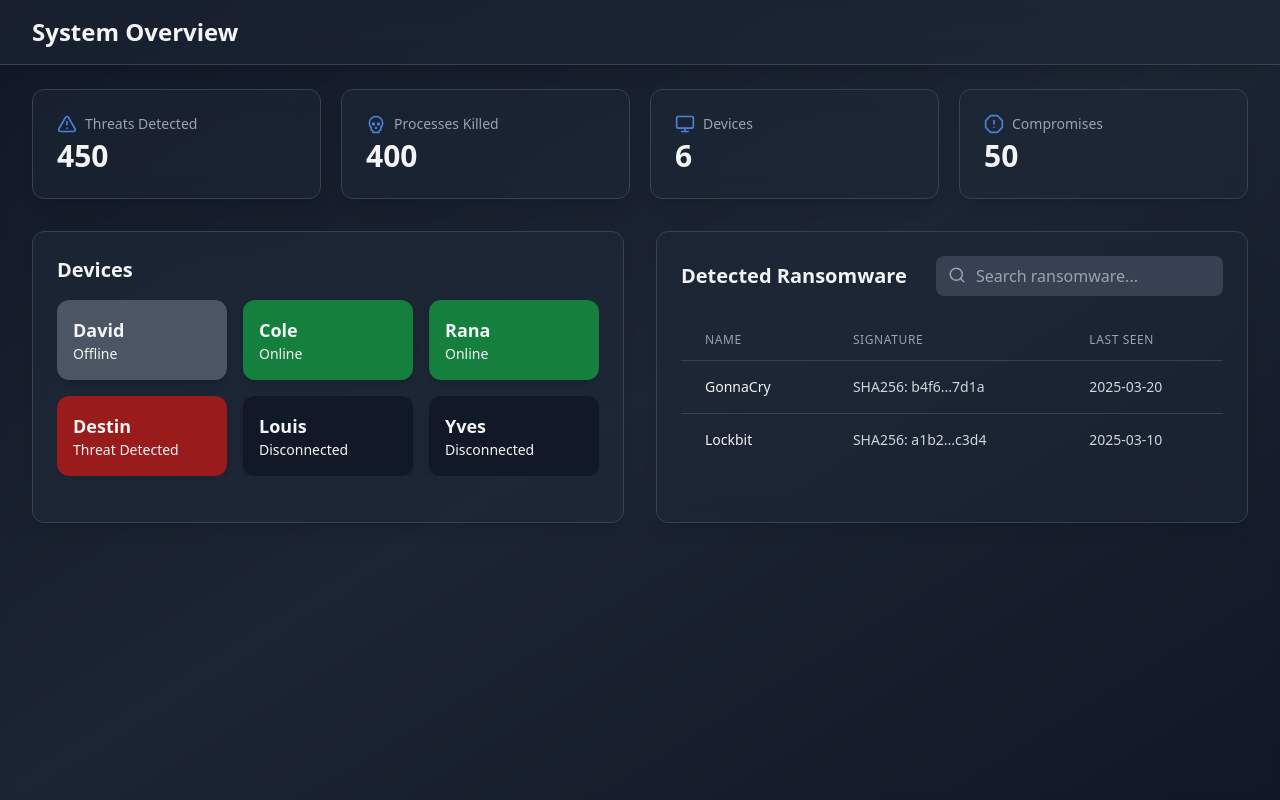
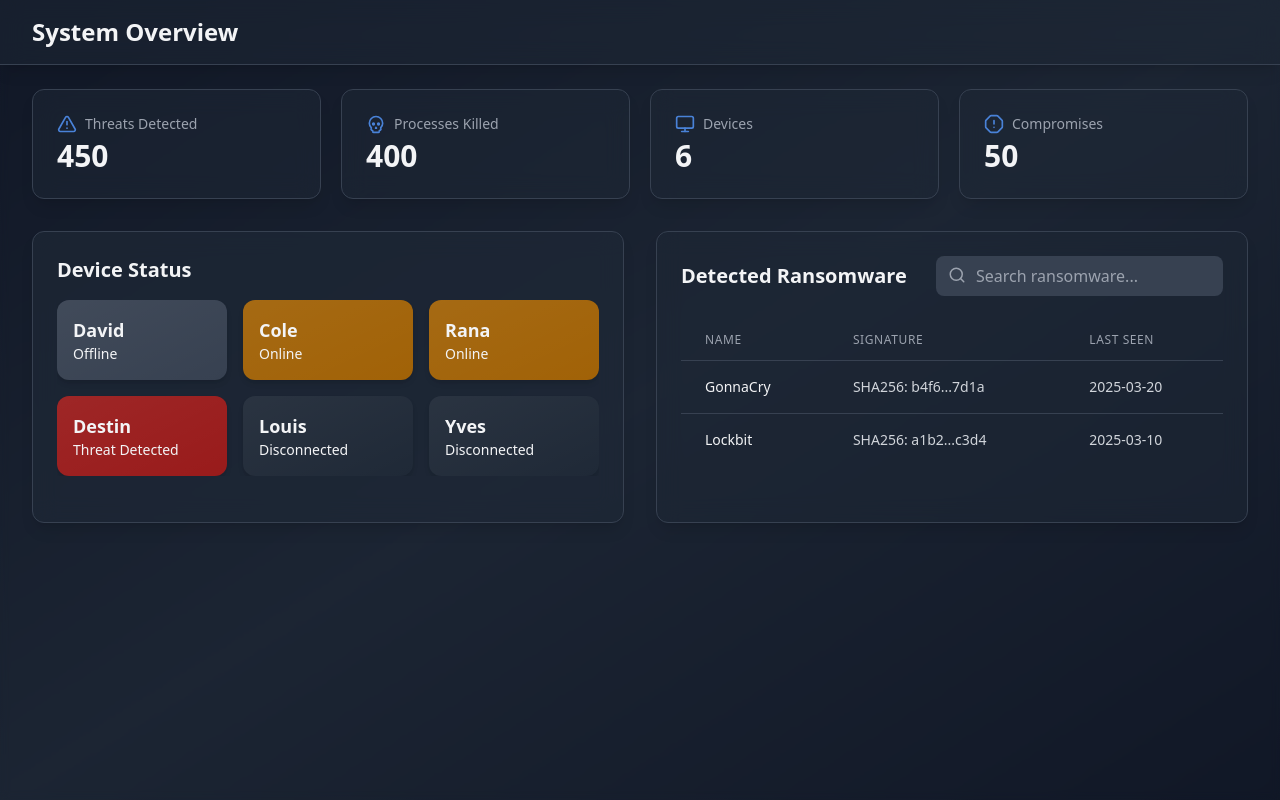
Before and after one commit to ranaelsa/admin-dashboard, a React (Vite) app: page / in a window 1280 px wide. Built offline with nearby package versions, Linux system fonts and the light colour scheme.

Commit message:
updated clientGrid

```diff
--- a/src/components/overview/ClientGrid.jsx
+++ b/src/components/overview/ClientGrid.jsx
@@ -13,9 +13,9 @@ const CLIENT_STATUS = [
 
 const statusColors = {
   "Threat Detected": "bg-red-800",
-  Online: "bg-green-700",
-  Offline: "bg-gray-600",
-  Disconnected: "bg-gray-900",
+  Online: "bg-yellow-700",
+  Offline: "bg-gray-700",
+  Disconnected: "bg-gray-800",
 };
 
 const ClientGrid = () => {
@@ -28,7 +28,7 @@ const ClientGrid = () => {
       animate={{ opacity: 1, y: 0 }}
       transition={{ delay: 0.4 }}
     >
-      <h2 className="text-xl font-semibold mb-4 text-gray-100">Devices</h2>
+      <h2 className="text-xl font-semibold mb-4 text-gray-100">Device Status</h2>
 
       <div className="grid grid-cols-2 md:grid-cols-3 gap-4 overflow-y-auto max-h-72">
         {CLIENT_STATUS.map((client, index) => (
@@ -36,7 +36,7 @@ const ClientGrid = () => {
             key={index}
             className={`rounded-xl p-4 flex flex-col justify-center shadow-md ${
               statusColors[client.status]
-            } text-gray-100 ${
+            } bg-gradient-to-br from-white/5 to-transparent ${
               client.status === "Threat Detected"
                 ? "cursor-pointer hover:ring-2 hover:ring-white transition"
                 : ""
```
